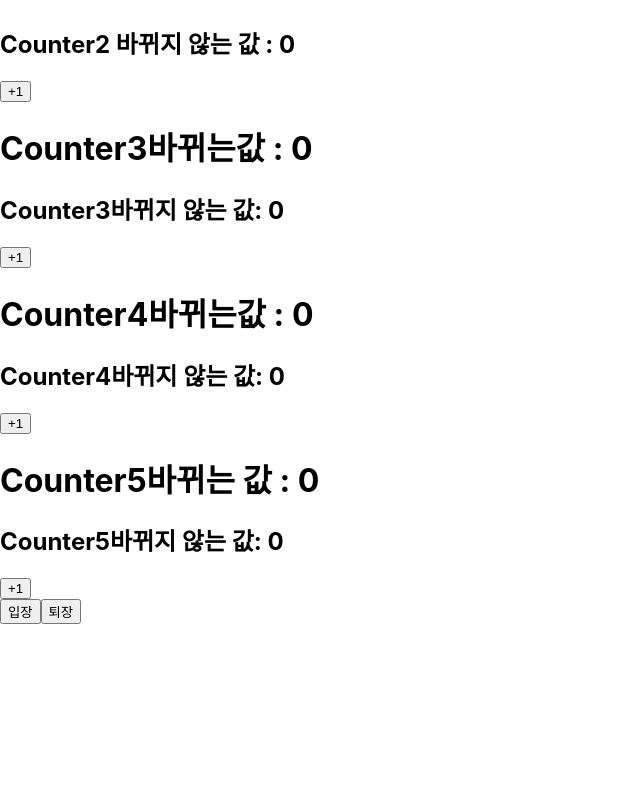
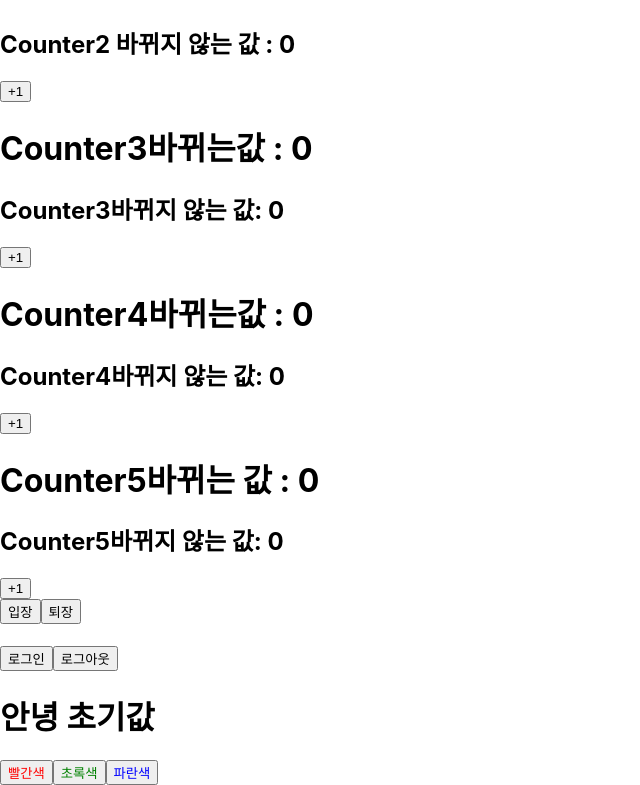
Before and after one commit to ohoCoding/React_Study, a React (Create React App) app: page / in a window 1280 px wide. Shown: the part 631-1416 px from the top of the page, without its empty margins (0-640 px from the left). Before the commit the page ends 1277 px from the top, so only its background shows below. Built offline with nearby package versions, Linux system fonts and the light colour scheme.

Commit message:
8thCommit_ReactStudy_state _useState  여러번 사용하기

```diff
--- /dev/null
+++ b/src/App16.js
@@ -0,0 +1,8 @@
+import React from "react";
+import Say2 from './Say2';
+
+const App16 = () => {
+    return <Say2/>;
+};
+
+export default App16;
--- /dev/null
+++ b/src/Say2.js
@@ -0,0 +1,26 @@
+import React, { useState } from 'react';
+
+const Say2 = () => {
+    const [ message2, setMessage2 ] = useState('안녕 초기값');
+    const onClickEnter2 = () => setMessage2('안녕하세요2!');
+    const onClickLeave2 = () => setMessage2('안녕히 가세요2!');
+
+    const [color, setColor] = useState('black');
+    return (
+        <div>
+            <button onClick = {onClickEnter2}> 로그인 </button>
+            <button onClick = {onClickLeave2}> 로그아웃 </button>
+            <h1 style = { { color }}> { message2 } </h1>
+            <button style = {{ color : 'red'}} onClick = { () => setColor('red')}>
+                빨간색
+            </button>
+            <button style ={{ color : 'green'}} onClick = { () => setColor('green')}>
+                초록색
+            </button>
+            <button style = {{ color : 'blue'}} onClick = { () => setColor('blue')}>
+                파란색
+            </button>
+        </div>
+    );
+};
+export default Say2;
--- a/src/index.js
+++ b/src/index.js
@@ -17,6 +17,7 @@ import App12 from './App12';
 import App13 from './App13';
 import App14 from './App14';
 import App15 from './App15';
+import App16 from './App16';
 ReactDOM.render(  //컴포넌트를 페이지에 렌더링하는 역할
   <React.StrictMode>
     <App />
@@ -34,6 +35,7 @@ ReactDOM.render(  //컴포넌트를 페이지에 렌더링하는 역할
     <App13 />
     <App14 />
     <App15 />
+    <App16 />
   </React.StrictMode>,
   //
   document.getElementById('root')
```
